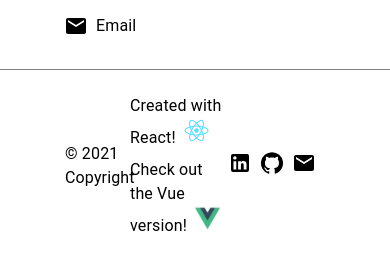
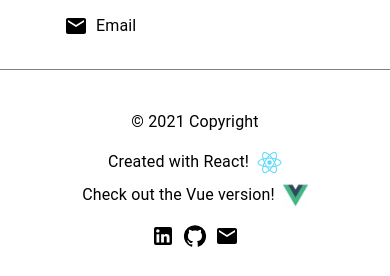
Before and after one commit to thomasmendez/personal-website-s3, a React app: page / in a window 390 px wide. Shown: the part 637-913 px from the top of the page. Built offline with nearby package versions, Linux system fonts and the light colour scheme.

Commit message:
Updated footer to look nice on mobile

```diff
--- a/src/components/Footer/Footer.jsx
+++ b/src/components/Footer/Footer.jsx
@@ -1,3 +1,4 @@
+/* eslint-disable react/jsx-no-useless-fragment */
 import React from 'react';
 import PropTypes from 'prop-types';
 import { Grid, Typography } from '@mui/material';
@@ -12,6 +13,8 @@ const Footer = (props) => {
   const { contacts } = props;
   const { width } = useWindowDimensions();
   return (
+    <>
+      {width > BREAKPOINTSTORYBOOKSMALLMOBILEL ? (
         <Grid container sx={{ borderTop: 'solid 1px gray' }} mt={3} pt={3} pb={3} direction="row" justifyContent="flex-end" alignItems="center">
           <Grid item xs={2} sm={2} />
           <Grid item xs={2} sm={1}>
@@ -56,6 +59,51 @@ const Footer = (props) => {
           </Grid>
           <Grid item xs={2} sm={0} />
         </Grid>
+    ) : (
+      <Grid container sx={{ borderTop: 'solid 1px gray' }} mt={3} pt={3} pb={3} direction="row" justifyContent="flex-end" alignItems="center" spacing={2}>
+        <Grid item justifyContent="center" display="flex" xs={12}>
+          <Typography>
+            ©
+            {' '}
+            {new Date().getFullYear()}
+            {' '}
+            Copyright
+          </Typography>
+        </Grid>
+        <Grid container item justifyContent="center" display="flex" xs={12}>
+          <Grid item justifyContent="center" display="flex" xs={12}>
+            <FooterLinks
+              hrefLink='https://github.com/thomasmendez/personal-website-s3'
+              img={reactImg}
+              text='Created with React!'
+            />
+          </Grid>
+          <Grid item justifyContent="center" display="flex" xs={12}
+            sx={{
+            pt: 1,
+            }}
+          >
+            <FooterLinks
+              hrefLink='https://vue.thomasamendez.com'
+              img={vueImg}
+              text='Check out the Vue version!'
+            />
+          </Grid>
+        </Grid>
+        <Grid container item xs={12} direction="row" justifyContent="center" display="flex" spacing={1}>
+          {contacts.map((contact, index) => (
+            <ContactMethod
+              key={index}
+              direction='row'
+              contactMethodName={contact.contactMethod}
+              icon={contact.icon}
+              hrefLink={contact.hrefLink}
+            />
+        ))}
+        </Grid>
+      </Grid>
+    )}
+    </>
   );
 };
 
--- a/src/utils/breakpoints.js
+++ b/src/utils/breakpoints.js
@@ -1,6 +1,6 @@
 export const BREAKPOINTXS = 0;
 
-export const BREAKPOINTSTORYBOOKSMALLMOBILEL = 568;
+export const BREAKPOINTSTORYBOOKSMALLMOBILEL = 600;
 
 export const BREAKPOINTSM = 600;
 
```
Lines whose indentation alone changed are shown as unchanged.
